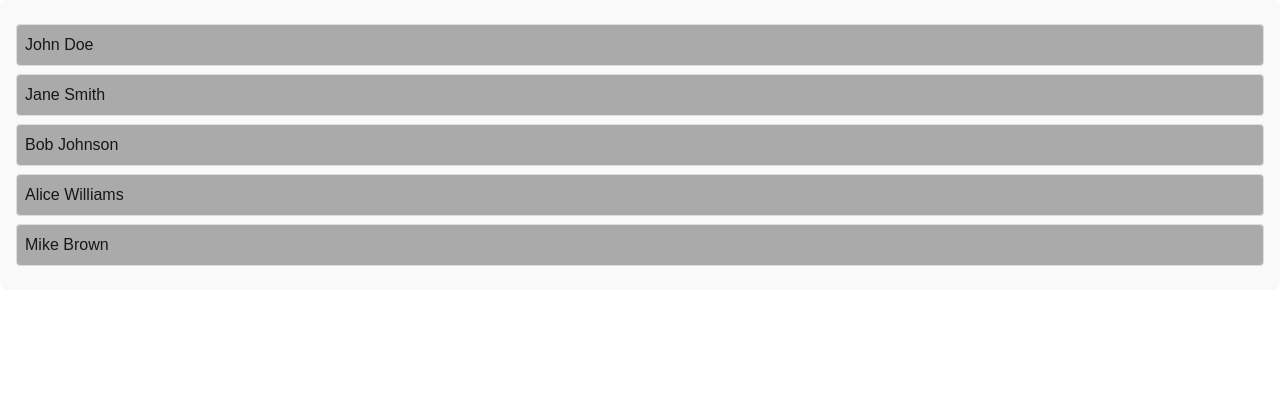
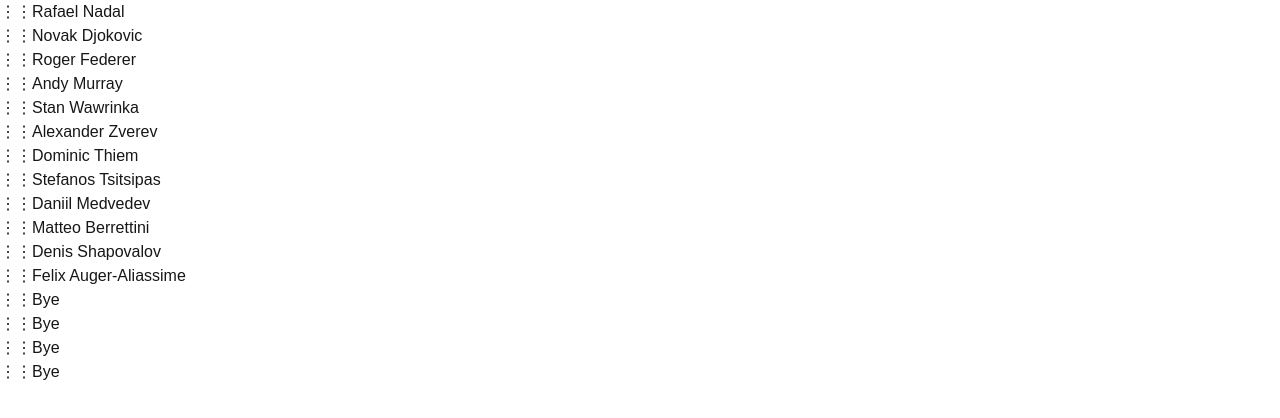
Before and after one commit to poltrujillo/rfet, a Next.js app: page / in a window 1280 px wide. Shown: the top 418 px of the page. Built offline with nearby package versions, Linux system fonts and the light colour scheme.

Commit message:
Refactor player management and enhance drag-and-drop functionality. Updated PlayerList to use Competitor model and integrated mock tournament data. Improved styling for draggable items and droppable lists with Tailwind CSS. Added UUID support for Bye competitors.

```diff
--- a/app/page.tsx
+++ b/app/page.tsx
@@ -1,16 +1,14 @@
 'use client';
 
 import { PlayerList } from '@/components/player/player-list';
-import { Player } from '@/models/player';
+import {
+  createMockTournament,
+  // displayTournamentStructure,
+} from '@/mocks/tournament';
 
 export default function Home() {
-  const mockPlayers = [
-    new Player('John Doe', 25),
-    new Player('Jane Smith', 75),
-    new Player('Bob Johnson', 200),
-    new Player('Alice Williams', 450),
-    new Player('Mike Brown', 750),
-  ];
+  const mockTournament = createMockTournament();
+  // displayTournamentStructure(mockTournament);
 
-  return <PlayerList players={mockPlayers} />;
+  return <PlayerList players={mockTournament.competitors} />;
 }
--- a/src/components/dnd/draggable-item.tsx
+++ b/src/components/dnd/draggable-item.tsx
@@ -1,3 +1,4 @@
+// src/components/dnd/draggable-item.tsx
 import React from 'react';
 import { Draggable } from '@hello-pangea/dnd';
 
@@ -14,17 +15,11 @@ const DraggableItem: React.FC<Props> = ({ draggableId, index, children }) => {
         <div
           ref={provided.innerRef}
           {...provided.draggableProps}
-          {...provided.dragHandleProps}
-          style={{
-            padding: '8px',
-            margin: '8px 0',
-            background: '#aaa',
-            border: '1px solid #ddd',
-            borderRadius: '4px',
-            ...provided.draggableProps.style,
-          }}
+          className="p-4 m-2 bg-gray-200 rounded-md"
         >
-          {children}
+          <div {...provided.dragHandleProps} className="cursor-grab">
+            {children}
+          </div>
         </div>
       )}
     </Draggable>
--- a/src/components/dnd/droppable-list.tsx
+++ b/src/components/dnd/droppable-list.tsx
@@ -13,11 +13,7 @@ const DroppableList: React.FC<Props> = ({ droppableId, children }) => {
         <div
           ref={provided.innerRef}
           {...provided.droppableProps}
-          style={{
-            padding: '16px',
-            background: '#f9f9f9',
-            borderRadius: '8px',
-          }}
+          className="p-4 bg-white rounded-lg shadow-sm min-h-[100px]"
         >
           {children}
           {provided.placeholder}
--- a/src/components/player/player-list.tsx
+++ b/src/components/player/player-list.tsx
@@ -2,34 +2,48 @@
 
 import { reorderList } from '@/utils/list-manager';
 import { DropResult } from '@hello-pangea/dnd';
-import { useState } from 'react';
+import { useEffect, useState } from 'react';
 import DroppableList from '@/components/dnd/droppable-list';
 import DraggableItem from '@/components/dnd/draggable-item';
 import DragDropContextProvider from '@/context/drag-drop-provider';
-import { Player } from '@/models/player';
+import { Competitor } from '@/models/competitor';
 
 interface PlayerListProps {
-  players: Player[];
+  players: Competitor[];
 }
 
 export function PlayerList({ players }: PlayerListProps) {
-  const [items, setItems] = useState<Player[]>(players);
+  const [items, setItems] = useState<Competitor[]>([]);
+  const [isClient, setIsClient] = useState(false);
+
+  useEffect(() => {
+    setItems(players);
+    setIsClient(true);
+  }, [players]);
+
   const handleDragEnd = (result: DropResult) => {
     const { source, destination } = result;
 
-    if (!destination) return; // Ignore drop outside list
+    if (!destination) return;
 
     setItems((prevItems) =>
       reorderList(prevItems, source.index, destination.index)
     );
   };
 
+  if (!isClient) {
+    return null; // or a loading state
+  }
+
   return (
     <DragDropContextProvider onDragEnd={handleDragEnd}>
       <DroppableList droppableId="vertical-list">
         {items.map((item, index) => (
           <DraggableItem key={item.id} draggableId={item.id} index={index}>
-            {item.name}
+            <div className="flex items-center">
+              <span className="mr-2">⋮⋮</span>
+              <span>{item.name}</span>
+            </div>
           </DraggableItem>
         ))}
       </DroppableList>
--- /dev/null
+++ b/src/mocks/tournament.ts
@@ -0,0 +1,90 @@
+// src/mocks/mockTournament.ts
+import { Tournament } from '@/models/tournament';
+import { Player } from '@/models/player';
+import { Category } from '@/constants/tournament';
+
+// Create mock players with different rankings
+const mockPlayers: Player[] = [
+  new Player('Rafael Nadal', 1),
+  new Player('Novak Djokovic', 2),
+  new Player('Roger Federer', 3),
+  new Player('Andy Murray', 4),
+  new Player('Stan Wawrinka', 5),
+  new Player('Alexander Zverev', 6),
+  new Player('Dominic Thiem', 7),
+  new Player('Stefanos Tsitsipas', 8),
+  new Player('Daniil Medvedev', 9),
+  new Player('Matteo Berrettini', 10),
+  new Player('Denis Shapovalov', 11),
+  new Player('Felix Auger-Aliassime', 12),
+];
+
+// Create a mock tournament
+export function createMockTournament(): Tournament {
+  // Create tournament with 12 players, 10000€ prize money
+  const tournament = new Tournament(
+    'Mock Grand Slam 2023',
+    mockPlayers,
+    10000,
+    Category.ABSOLUTE
+  );
+
+  return tournament;
+  //   tournament.start();
+  //   console.log(tournament);
+
+  //   // Simulate some matches
+  //   // First round matches (with 4 byes due to 12 players in a 16-player bracket)
+  //   tournament.setWinner(1, 0, mockPlayers[0]); // Nadal wins first match
+  //   tournament.setWinner(1, 1, mockPlayers[2]); // Federer wins second match
+  //   tournament.setWinner(1, 2, mockPlayers[4]); // Wawrinka wins third match
+  //   tournament.setWinner(1, 3, mockPlayers[6]); // Thiem wins fourth match
+
+  //   // Quarter-finals
+  //   tournament.setWinner(2, 0, mockPlayers[0]); // Nadal wins
+  //   tournament.setWinner(2, 1, mockPlayers[2]); // Federer wins
+
+  //   // Semi-final
+  //   tournament.setWinner(3, 0, mockPlayers[0]); // Nadal wins and reaches final
+
+  //   // You can log the tournament details to see the structure
+  //   console.log('Tournament Details:', tournament.getTournamentDetails());
+  //   console.log('\nAll Rounds:');
+  //   tournament.rounds.forEach((round, index) => {
+  //     console.log(`\nRound ${index + 1} (${round.roundType}):`);
+  //     round.matches.forEach((match, matchIndex) => {
+  //       console.log(`Match ${matchIndex + 1}:`, match.getMatchDetails());
+  //     });
+  //   });
+
+  //   return tournament;
+  // }
+
+  // // Function to display the tournament in a more readable format
+  // export function displayTournamentStructure(tournament: Tournament): void {
+  //   console.log('='.repeat(50));
+  //   console.log('TOURNAMENT STRUCTURE');
+  //   console.log('='.repeat(50));
+  //   console.log('\nTournament Details:');
+  //   console.log(tournament.getTournamentDetails());
+
+  //   console.log('\nRounds Structure:');
+  //   tournament.rounds.forEach((round, roundIndex) => {
+  //     console.log('\n' + '-'.repeat(30));
+  //     console.log(`Round ${roundIndex + 1} - ${round.roundType}`);
+  //     console.log('-'.repeat(30));
+
+  //     round.matches.forEach((match, matchIndex) => {
+  //       console.log(`\nMatch ${matchIndex + 1}:`);
+  //       console.log(`Player 1: ${match.player1?.name || 'BYE'}`);
+  //       console.log(`Player 2: ${match.player2?.name || 'BYE'}`);
+  //       console.log(`Winner: ${match.winner?.name || 'Not played yet'}`);
+  //     });
+  //   });
+
+  //   console.log('\n' + '='.repeat(50));
+}
+
+// Usage example:
+// const mockTournament = createMockTournament();
+// displayTournamentStructure(mockTournament);
--- a/src/models/bye.ts
+++ b/src/models/bye.ts
@@ -1,11 +1,18 @@
 import { Competitor } from './competitor';
+import { v4 as uuidv4 } from 'uuid';
 
 export class Bye extends Competitor {
+  private _id: string;
   private _name: string;
 
   public constructor() {
     super();
+    this._id = uuidv4();
     this._name = 'Bye';
+  }
+
+  public get id(): string {
+    return this._id;
   }
 
   public get name(): string {
--- a/src/models/competitor.ts
+++ b/src/models/competitor.ts
@@ -1,3 +1,4 @@
 export abstract class Competitor {
+  abstract get id(): string;
   abstract get name(): string;
 }
```
